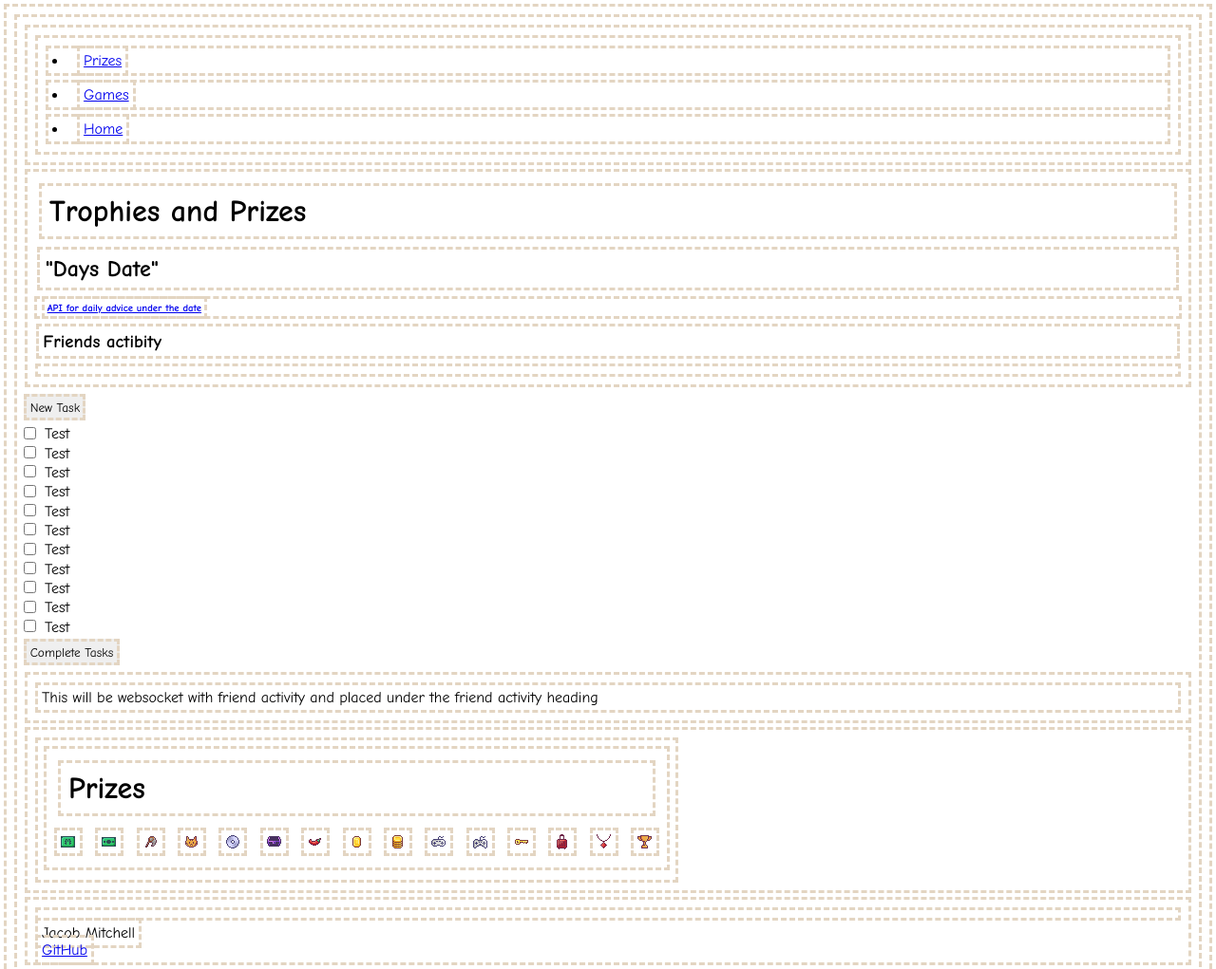
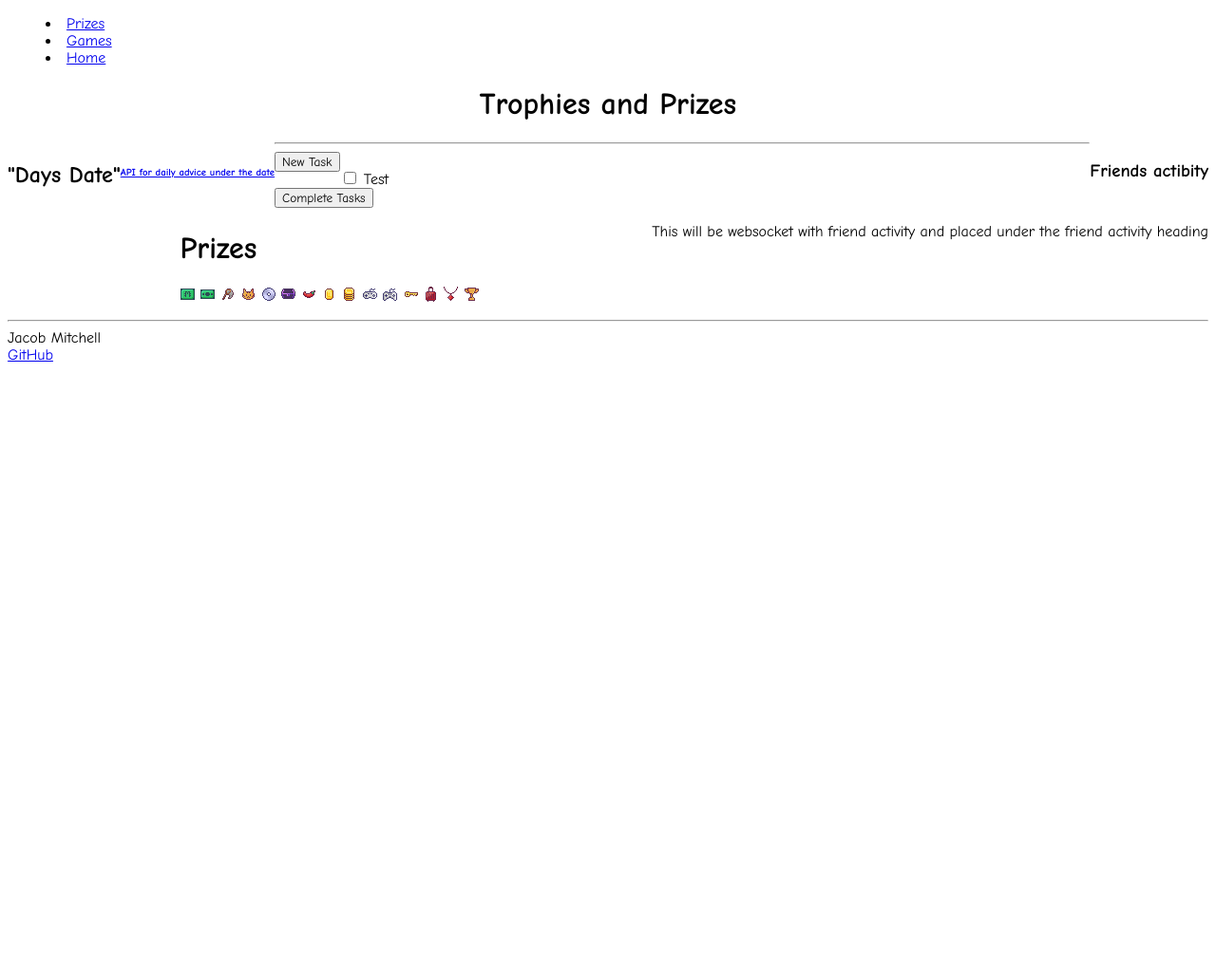
Before and after one commit to mitchja23/startup, a plain HTML site: page Code/home.html in a window 1280 px wide. Shown: the top 1021 px of the page at 95% size. After the commit the page ends 800 px from the top, so only its background shows below. Drawn offline with Linux system fonts and the light colour scheme.

Commit message:
started home alignments

```diff
--- a/Code/home.html
+++ b/Code/home.html
@@ -16,34 +16,25 @@
 
     <body>
         <header>
-            <h1>Trophies and Prizes</h1>
-            <h2>"Days Date"</h1>
-            <h6><a href="http://api.adviceslip.com/">API for daily advice under the date</a></h6>
-            <h3>Friends actibity</h2>
+            <h1 id="CenterAligned">Trophies and Prizes</h1>
+            <h2 id="LeftSidedItems">"Days Date"</h1>
+            <h6 id="LeftSidedItems"><a href="http://api.adviceslip.com/">API for daily advice under the date</a></h6>
+            <h3 id="RightSidedItems">Friends actibity</h2>
             <hr>
         </header>
 
-        <input type="button" value="New Task"><br>
+        <input id="LeftSidedItems" type="button" value="New Task"><br>
 
         <input type="checkbox"/> Test <br>
-        <input type="checkbox"/> Test <br>
-        <input type="checkbox"/> Test <br>
-        <input type="checkbox"/> Test <br>
-        <input type="checkbox"/> Test <br>
-        <input type="checkbox"/> Test <br>
-        <input type="checkbox"/> Test <br>
-        <input type="checkbox"/> Test <br>
-        <input type="checkbox"/> Test <br>
-        <input type="checkbox"/> Test <br>
-        <input type="checkbox"/> Test <br>
+
         <button type="submit">Complete Tasks</button>
 
         <div>
-            <p style="text-align: left;">This will be websocket with friend activity and placed under the friend activity heading</p>
+            <p id="RightSidedItems">This will be websocket with friend activity and placed under the friend activity heading</p>
         </div>
 
-        <div>
-            <table>
+        <div id="CenterAligned">
+            <table  id="CenterAligned">
                 <tr>
                     <td>
                         <h1>Prizes</h1>
--- a/Code/style.css
+++ b/Code/style.css
@@ -1,6 +1,19 @@
 * {
     font-family: "Comic Sans MS", "Comic Sans", cursive;
-    border: medium dashed #e3d5c2;
-    padding: 0.25em;
-    margin: 0.25em;
   }
+
+#LeftSidedItems {
+    float: left;
+    text-align: left;
+}
+
+#RightSidedItems {
+    float: right;
+    text-align: right;
+}
+
+#CenterAligned {
+    display: flex;
+    justify-content: center;
+    align-items: center;
+}
```
